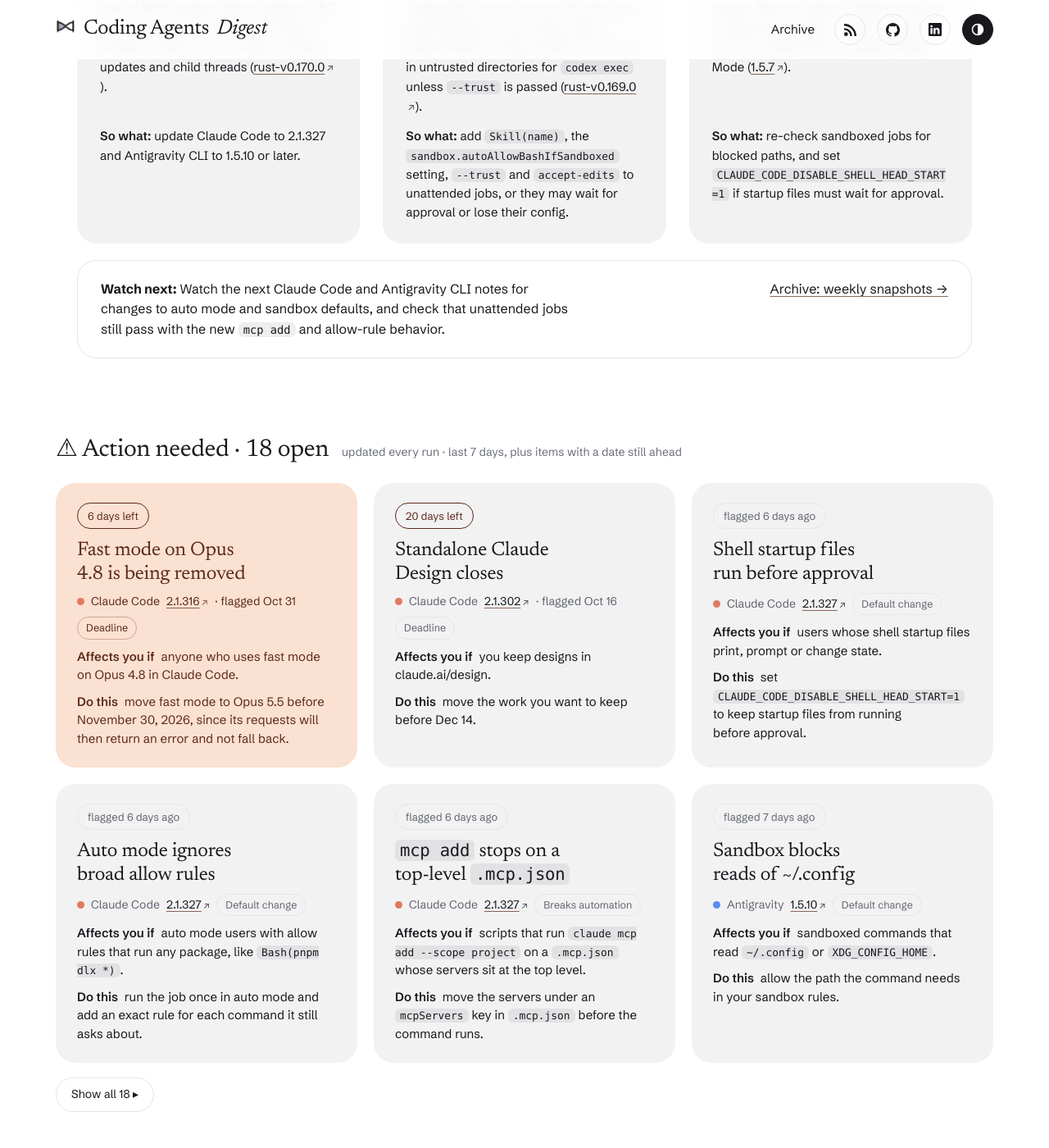
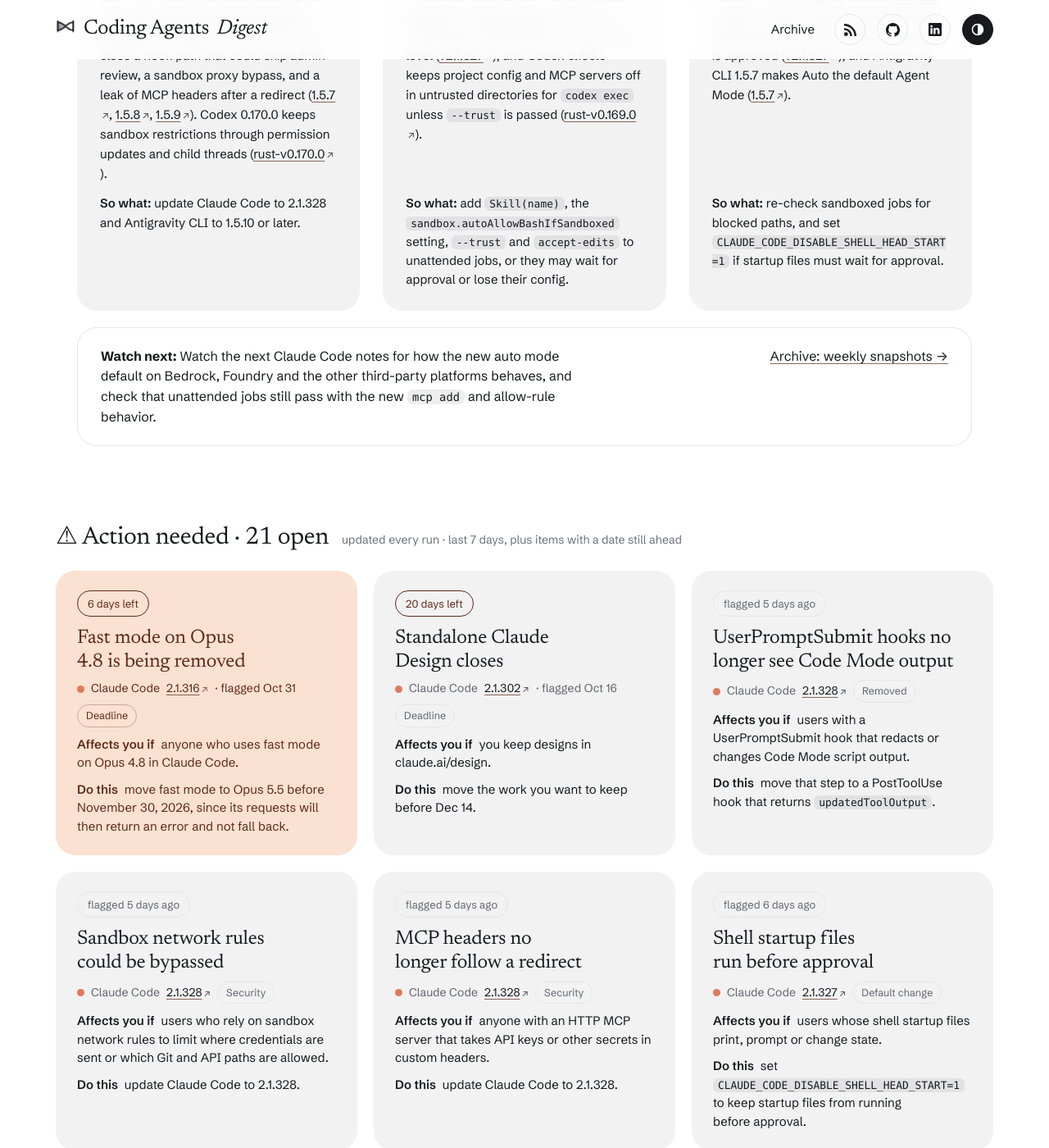
Before and after one commit to IbrahimSobh/coding-agents-digest, a Jekyll site: the page built from docs/index.html, in a window 1280 px wide and 1400 px high, scrolled down 3522 px. Shown: the whole window at 82% size. Built offline with Jekyll 4.4.1, drawn with Linux system fonts in a browser that asks for light colours; some of the changed text lies outside the part shown.

Commit message:
Check 2026-11-19 23:41: Claude Code, Antigravity CLI
Claude Code 2.1.328 and Antigravity CLI 1.5.12. Three action items (security fixes and a Code Mode hook change in 2.1.328). Kilo Code not checked: release pages were unreachable.

Claude-Session: https://claude.ai/code/session_01FsAJh8p1nw3WrZTufgwmtN

```diff
--- a/docs/_data/actions.json
+++ b/docs/_data/actions.json
@@ -531,5 +531,44 @@
   "flagged": "2026-11-18",
   "category": "default-change",
   "dismissed": false
+ },
+ {
+  "id": "claude-code-2.1.328-mcp-header-redirect",
+  "tool": "claude-code",
+  "version": "2.1.328",
+  "url": "https://github.com/anthropics/claude-code/releases/tag/v2.1.328",
+  "title": "MCP headers no longer follow a redirect",
+  "affects": "anyone with an HTTP MCP server that takes API keys or other secrets in custom headers.",
+  "do": "update Claude Code to 2.1.328.",
+  "deadline": null,
+  "flagged": "2026-11-19",
+  "category": "security",
+  "dismissed": false
+ },
+ {
+  "id": "claude-code-2.1.328-sandbox-network-bypass",
+  "tool": "claude-code",
+  "version": "2.1.328",
+  "url": "https://github.com/anthropics/claude-code/releases/tag/v2.1.328",
+  "title": "Sandbox network rules could be bypassed",
+  "affects": "users who rely on sandbox network rules to limit where credentials are sent or which Git and API paths are allowed.",
+  "do": "update Claude Code to 2.1.328.",
+  "deadline": null,
+  "flagged": "2026-11-19",
+  "category": "security",
+  "dismissed": false
+ },
+ {
+  "id": "claude-code-2.1.328-code-mode-userprompt-hooks",
+  "tool": "claude-code",
+  "version": "2.1.328",
+  "url": "https://github.com/anthropics/claude-code/releases/tag/v2.1.328",
+  "title": "UserPromptSubmit hooks no longer see Code Mode output",
+  "affects": "users with a UserPromptSubmit hook that redacts or changes Code Mode script output.",
+  "do": "move that step to a PostToolUse hook that returns `updatedToolOutput`.",
+  "deadline": null,
+  "flagged": "2026-11-19",
+  "category": "removed",
+  "dismissed": false
  }
 ]
--- a/docs/_data/brief.json
+++ b/docs/_data/brief.json
@@ -1,14 +1,14 @@
 {
- "updated": "2026-11-19T08:41+02:00",
- "updated_label": "Nov 19, 08:41",
+ "updated": "2026-11-19T23:41+02:00",
+ "updated_label": "Nov 19, 23:41",
  "window": "Nov 12 to Nov 19, 2026",
- "headline": "Claude Code 2.1.327 changes auto-mode allow rules and shell startup timing, and Codex 0.170.0 adds realtime WebRTC voice.",
+ "headline": "Claude Code 2.1.328 fixes two security issues, and Antigravity CLI 1.5.12 adds Gemini 4 Neon and split view.",
  "themes": [
   {
    "tag": "Security",
    "title": "Permission and sandbox holes closed",
-   "facts": "Claude Code 2.1.323 and 2.1.325 close a Bash `rm` check that could be skipped and a zstd decoding issue ([v2.1.323](https://github.com/anthropics/claude-code/releases/tag/v2.1.323), [v2.1.325](https://github.com/anthropics/claude-code/releases/tag/v2.1.325)). Antigravity CLI 1.5.7 to 1.5.9 close a hook path that could skip admin review, a sandbox proxy bypass, and a leak of MCP headers after a redirect ([1.5.7](https://github.com/google-antigravity/antigravity-cli/releases/tag/1.5.7), [1.5.8](https://github.com/google-antigravity/antigravity-cli/releases/tag/1.5.8), [1.5.9](https://github.com/google-antigravity/antigravity-cli/releases/tag/1.5.9)). Codex 0.170.0 keeps sandbox restrictions through permission updates and child threads ([rust-v0.170.0](https://github.com/openai/codex/releases/tag/rust-v0.170.0)).",
-   "so_what": "update Claude Code to 2.1.327 and Antigravity CLI to 1.5.10 or later."
+   "facts": "Claude Code 2.1.328 closes an MCP header leak on redirect and a sandbox network-rule bypass ([v2.1.328](https://github.com/anthropics/claude-code/releases/tag/v2.1.328)). Earlier, Claude Code 2.1.323 and 2.1.325 close a Bash `rm` check that could be skipped and a zstd decoding issue ([v2.1.323](https://github.com/anthropics/claude-code/releases/tag/v2.1.323), [v2.1.325](https://github.com/anthropics/claude-code/releases/tag/v2.1.325)). Antigravity CLI 1.5.7 to 1.5.9 close a hook path that could skip admin review, a sandbox proxy bypass, and a leak of MCP headers after a redirect ([1.5.7](https://github.com/google-antigravity/antigravity-cli/releases/tag/1.5.7), [1.5.8](https://github.com/google-antigravity/antigravity-cli/releases/tag/1.5.8), [1.5.9](https://github.com/google-antigravity/antigravity-cli/releases/tag/1.5.9)). Codex 0.170.0 keeps sandbox restrictions through permission updates and child threads ([rust-v0.170.0](https://github.com/openai/codex/releases/tag/rust-v0.170.0)).",
+   "so_what": "update Claude Code to 2.1.328 and Antigravity CLI to 1.5.10 or later."
   },
   {
    "tag": "Unattended",
@@ -23,5 +23,5 @@
    "so_what": "re-check sandboxed jobs for blocked paths, and set `CLAUDE_CODE_DISABLE_SHELL_HEAD_START=1` if startup files must wait for approval."
   }
  ],
- "watch_next": "Watch the next Claude Code and Antigravity CLI notes for changes to auto mode and sandbox defaults, and check that unattended jobs still pass with the new `mcp add` and allow-rule behavior."
+ "watch_next": "Watch the next Claude Code notes for how the new auto mode default on Bedrock, Foundry and the other third-party platforms behaves, and check that unattended jobs still pass with the new `mcp add` and allow-rule behavior."
 }
--- a/docs/_data/headlines.json
+++ b/docs/_data/headlines.json
@@ -284,6 +284,19 @@
   "window": "Nov 11 to Nov 18, 2026",
   "headline": "Claude Code 2.1.327 changes auto-mode allow rules and shell startup timing, and Codex 0.170.0 adds realtime WebRTC voice."
  },
- {"updated": "2026-11-18T23:41+02:00", "window": "Nov 11 to Nov 18, 2026", "headline": "Claude Code 2.1.327 changes auto-mode allow rules and shell startup timing, and Codex 0.170.0 adds realtime WebRTC voice."},
- {"updated": "2026-11-19T08:41+02:00", "window": "Nov 12 to Nov 19, 2026", "headline": "Claude Code 2.1.327 changes auto-mode allow rules and shell startup timing, and Codex 0.170.0 adds realtime WebRTC voice."}
+ {
+  "updated": "2026-11-18T23:41+02:00",
+  "window": "Nov 11 to Nov 18, 2026",
+  "headline": "Claude Code 2.1.327 changes auto-mode allow rules and shell startup timing, and Codex 0.170.0 adds realtime WebRTC voice."
+ },
+ {
+  "updated": "2026-11-19T08:41+02:00",
+  "window": "Nov 12 to Nov 19, 2026",
+  "headline": "Claude Code 2.1.327 changes auto-mode allow rules and shell startup timing, and Codex 0.170.0 adds realtime WebRTC voice."
+ },
+ {
+  "updated": "2026-11-19T23:41+02:00",
+  "window": "Nov 12 to Nov 19, 2026",
+  "headline": "Claude Code 2.1.328 fixes two security issues, and Antigravity CLI 1.5.12 adds Gemini 4 Neon and split view."
+ }
 ]
--- a/docs/_data/releases.json
+++ b/docs/_data/releases.json
@@ -494,5 +494,19 @@
   "tag": "v1.19.6",
   "date": "2026-11-17"
  },
- {"tool": "antigravity-cli", "tag": "1.5.11", "date": "2026-11-18"}
+ {
+  "tool": "antigravity-cli",
+  "tag": "1.5.11",
+  "date": "2026-11-18"
+ },
+ {
+  "tool": "claude-code",
+  "tag": "v2.1.328",
+  "date": "2026-11-19"
+ },
+ {
+  "tool": "antigravity-cli",
+  "tag": "1.5.12",
+  "date": "2026-11-19"
+ }
 ]
--- /dev/null
+++ b/docs/digests/2026-11-19-2341.md
@@ -0,0 +1,34 @@
+---
+layout: digest
+title: "Check: Nov 19, 2026, 23:41"
+date: 2026-11-19 23:41:00 +0200
+run: "Nov 19, 2026, 23:41 (Cairo)"
+since: "Nov 19, 2026, 08:41"
+quiet: false
+summary: "Claude Code 2.1.328 fixes two security issues; Antigravity CLI 1.5.12 adds Gemini 4 Neon and split view."
+---
+Claude Code, Antigravity CLI · 2 releases, 98 bug fixes
+
+### Claude Code
+- ⚠️ **MCP headers no longer follow a redirect** (2.1.328). Custom headers such as API keys on an HTTP MCP server could be sent to a different host after a redirect; update to 2.1.328 so they go only to the configured server. [Source](https://github.com/anthropics/claude-code/releases/tag/v2.1.328)
+- ⚠️ **Sandbox network rules could be bypassed** (2.1.328). A command could get around path-based rules for credentials and Git or API paths using `%2F`, backslashes or `..`; update to 2.1.328. [Source](https://github.com/anthropics/claude-code/releases/tag/v2.1.328)
+- ⚠️ **Code Mode output skips UserPromptSubmit hooks** (2.1.328). If a UserPromptSubmit hook redacts or changes script output, move that step to a PostToolUse hook that returns `updatedToolOutput`. [Source](https://github.com/anthropics/claude-code/releases/tag/v2.1.328)
+- **Auto mode on more platforms** (2.1.328). Opus 4.6 and Sonnet 4.6 get auto mode on Bedrock, Google Cloud's Agent Platform, Foundry and the Claude apps gateway, and interactive sessions with no permission mode now start in it. [Source](https://github.com/anthropics/claude-code/releases/tag/v2.1.328)
+- **`/code-review` reports less** (2.1.328). On most models it now reports only bugs and CLAUDE.md violations, so run `/simplify` for reuse and efficiency cleanups. [Source](https://github.com/anthropics/claude-code/releases/tag/v2.1.328)
+
+### Antigravity CLI
+- **Gemini 4 Neon in `/model`** (1.5.12). Low, Medium, High and XHigh levels are added to `/model` and `--model` when you connect with a `GEMINI_API_KEY`. [Source](https://github.com/google-antigravity/antigravity-cli/releases/tag/1.5.12)
+- **Split view in Remote Control** (1.5.12). The browser view can keep several conversations side by side; pick `Split Right` or `Split Down` from a conversation's menu. [Source](https://github.com/google-antigravity/antigravity-cli/releases/tag/1.5.12)
+- **Markdown headings without `#` markers** (1.5.12). Headings in agent responses and artifacts now show as bold, italic or underlined text instead of raw `##` markers. [Source](https://github.com/google-antigravity/antigravity-cli/releases/tag/1.5.12)
+
+### Codex CLI
+- No updates since Nov 19, 2026, 08:41.
+
+### Kilo Code
+- Not checked (source could not be read).
+
+### OpenCode
+- No updates since Nov 19, 2026, 08:41.
+
+### Across tools
+- **The same sandbox path bypass, fixed twice.** Claude Code 2.1.328 closes the percent-encoded slash and `..` bypass of sandbox network rules that Antigravity CLI already closed in 1.5.8. Sources: [Claude Code](https://github.com/anthropics/claude-code/releases/tag/v2.1.328), [Antigravity CLI](https://github.com/google-antigravity/antigravity-cli/releases/tag/1.5.8)
```
Also changed, not shown: task/state.json (+6 -6 lines).
